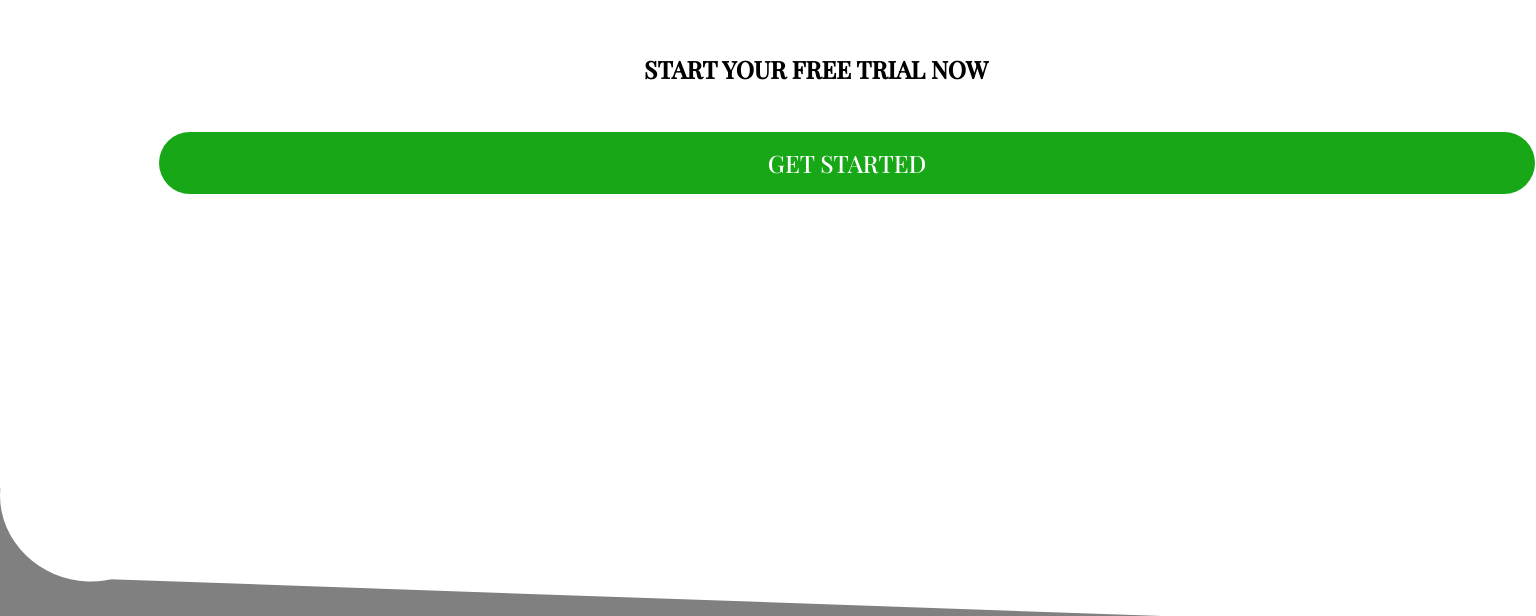
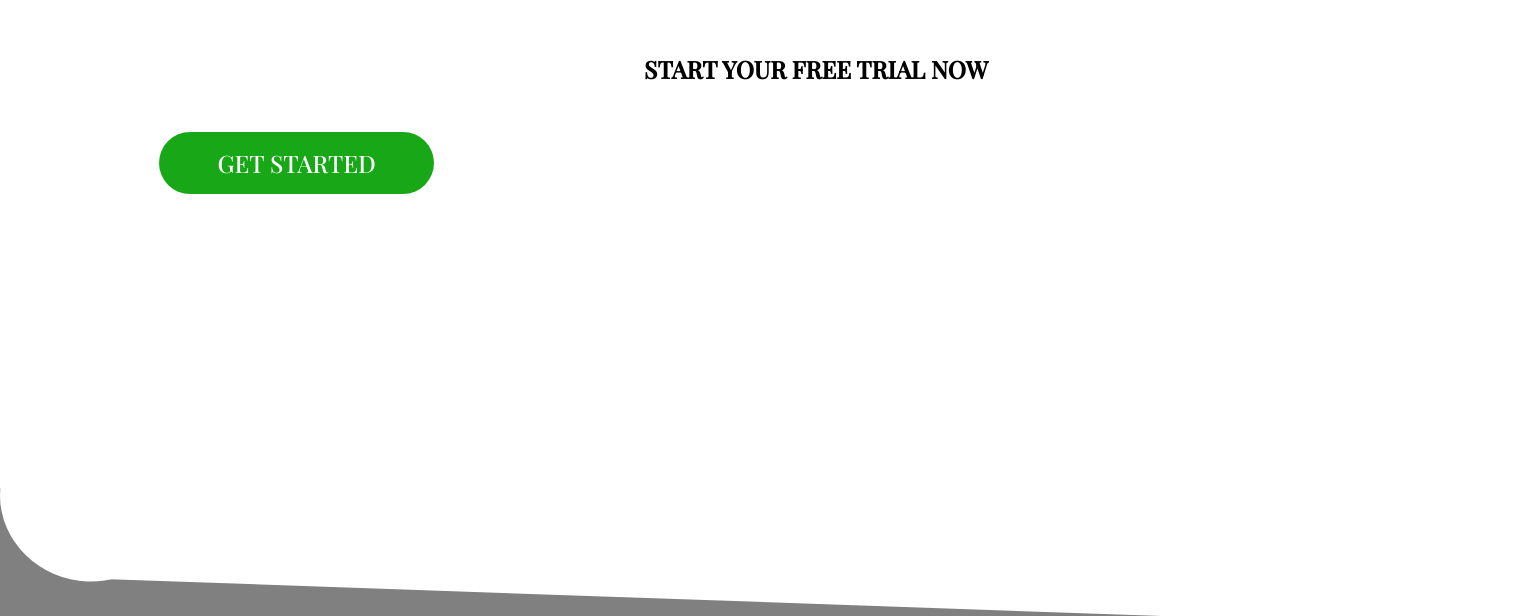
Before and after one commit to tushitsateja/website-practice, a plain HTML site: page index html.html in a window 1536 px wide. Shown: the part 2896-3512 px from the top of the page. Drawn offline with nearby package versions, Linux system fonts and the light colour scheme; files that its build step writes are made by us from their sources; a web font is replaced by a local one.

Commit message:
Update MAINCSS.css

```diff
--- a/MAINCSS.css
+++ b/MAINCSS.css
@@ -243,8 +243,8 @@ nav ul li a:hover{
     text-align: right;
 }
 
-@media only screen and (max-weight: 1600){
-    .logo{
-        font-size: 100em;
+@media only screen and (min-width: 1500px){
+    .cta{
+      width: 20%;
     }
 }
```
